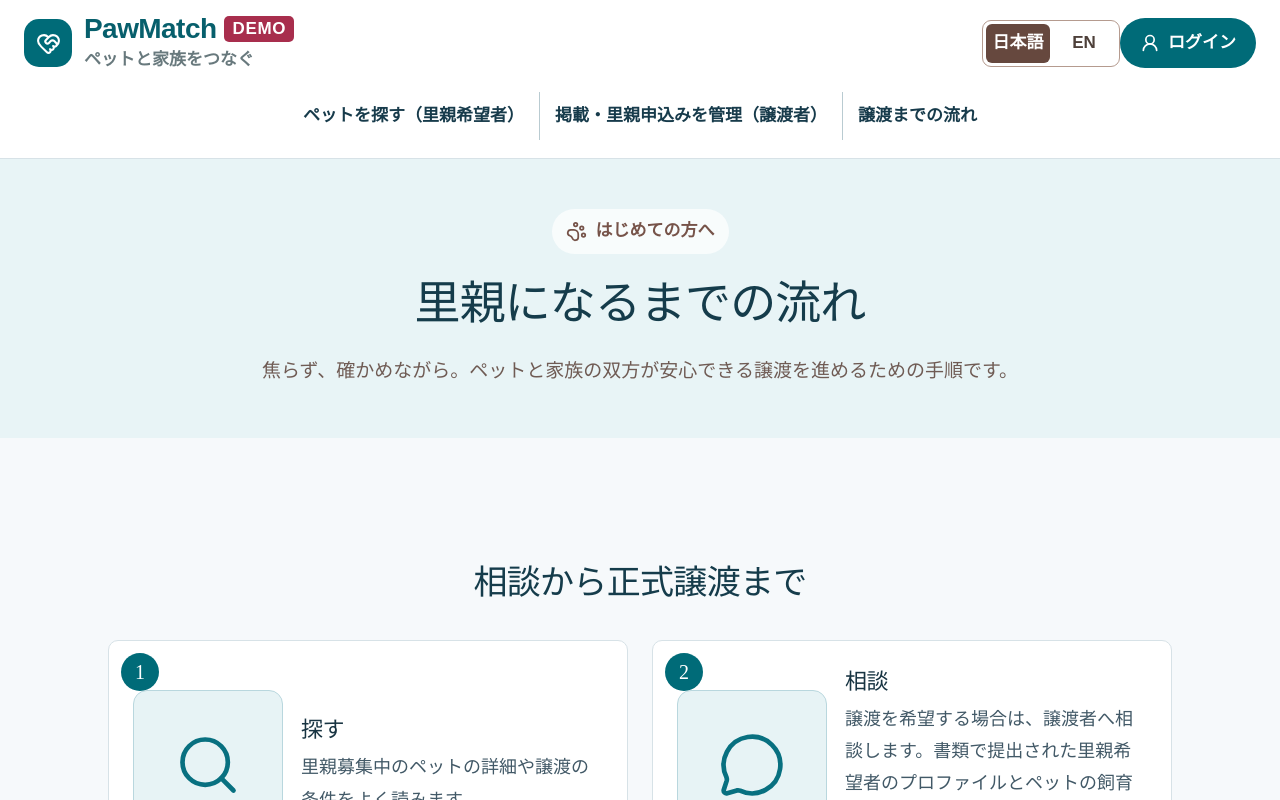
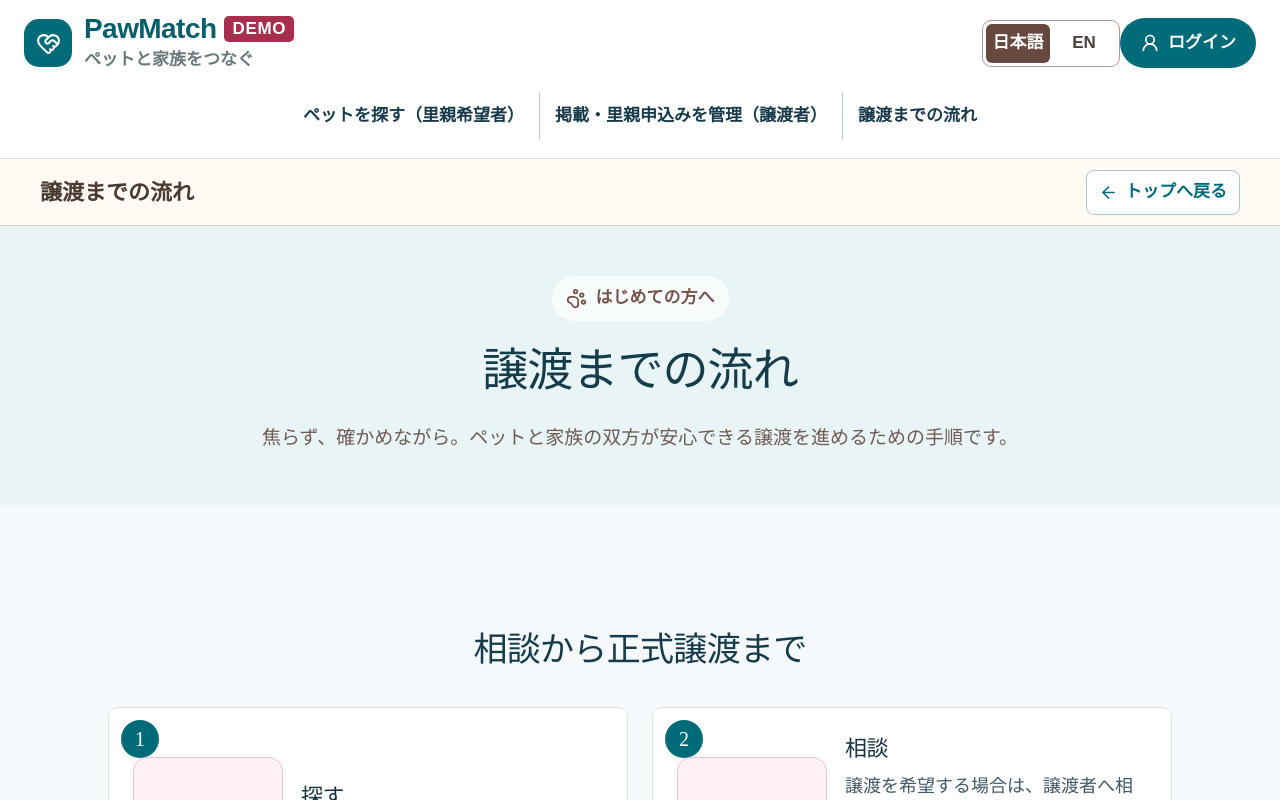
Before and after one commit to SerikaKawano/PawMatch, a Next.js app: page /guide in a window 1280 px wide. Shown: the top 800 px of the page. Built offline with nearby package versions, Linux system fonts and the light colour scheme; no server answers.

Commit message:
Unify adoption guide and add page context navigation

```diff
--- a/app/global-theme.css
+++ b/app/global-theme.css
@@ -410,8 +410,19 @@ small { font-size: 17px; }
 .brand-demo { display: inline-flex; align-items: center; padding: 3px 8px; border-radius: 5px; background: #a82e4d; color: #fff; font: 850 17px/1.2 Arial, sans-serif; letter-spacing: .04em; }
 .quick-search { width: calc(100% - 120px); max-width: 1320px; margin: -18px auto 0; }
 .flow-step-heading { margin-bottom: 8px; }
-.flow-step-icon { display: block; margin: 8px 0 16px; color: #a82e4d; }
+.flow-step-icon { display: block; margin: 8px 0 16px; color: var(--adoption-flow-icon); }
 .flow-section .public-flow article h3 { margin: 0; }
+.guide-step-list .guide-step-art { color: var(--adoption-flow-icon); background: #fff0f3; border-color: #ecc7d1; box-shadow: inset 0 -7px 0 rgba(168, 46, 77, .06); }
+
+/* The title and parent link occupy one consistent row beneath the navigation. */
+:root { --adoption-flow-icon: #a82e4d; }
+.page-context-bar { background: #fffaf4; border-bottom: 1px solid #e2d3c4; }
+.page-context-inner { max-width: 1440px; min-height: 66px; margin: auto; padding: 10px 40px; display: flex; align-items: center; justify-content: space-between; gap: 16px; }
+.page-context-title { font-size: 22px; line-height: 1.35; font-weight: 850; color: #493b32; }
+.page-context-back { min-height: 44px; display: inline-flex; align-items: center; gap: 7px; padding: 7px 12px; border-radius: 8px; color: #006b78; border: 1px solid #a6c9c8; background: white; font-size: 17px; font-weight: 800; }
+.page-context-back:hover, .page-context-back:focus-visible { background: #eaf6f5; border-color: #006b78; }
+.main-shell > .page-context-bar ~ * .back-link { display: none; }
+@media (max-width: 650px) { .page-context-inner { padding: 10px 16px; } .page-context-title { font-size: 19px; } .page-context-back { font-size: 17px; } }
 .language-switch { display: inline-flex; flex: none; gap: 2px; padding: 3px; border: 1px solid #b59b8f; border-radius: 9px; background: #fff; }
 .language-switch button { min-width: 64px; min-height: 39px; border: 0; border-radius: 6px; background: transparent; color: #4e403a; font-size: 17px; font-weight: 800; cursor: pointer; }
 .language-switch button[aria-pressed="true"] { background: #66483e; color: #fff; }
--- a/app/guide/page.tsx
+++ b/app/guide/page.tsx
@@ -5,7 +5,7 @@ import { uiCopy } from "@/lib/ui-copy";
 
 export default function GuidePage() {
   return <div className="guide-page">
-    <section className="guide-hero"><span className="hero-label"><PawPrint size={21} /> はじめての方へ</span><h1>里親になるまでの流れ</h1><p>焦らず、確かめながら。ペットと家族の双方が安心できる譲渡を進めるための手順です。</p></section>
+    <section className="guide-hero"><span className="hero-label"><PawPrint size={21} /> はじめての方へ</span><h1>{uiCopy.adoptionFlow}</h1><p>焦らず、確かめながら。ペットと家族の双方が安心できる譲渡を進めるための手順です。</p></section>
     <main className="guide-main">
       <section className="guide-process"><h2>相談から正式譲渡まで</h2><div className="guide-step-list">{adoptionSteps.map((step, index) => { const Icon = step.icon; return <article key={step.title}><span className="guide-step-number">{index + 1}</span><span className="guide-step-art" aria-hidden="true"><Icon size={68} strokeWidth={1.65} /></span><div><h3>{step.title}</h3><p>{step.text}</p></div></article>; })}</div></section>
 
--- a/app/layout.tsx
+++ b/app/layout.tsx
@@ -10,6 +10,7 @@ import "./navigation.css";
 import "./roles.css";
 import "./global-theme.css";
 import { SiteFooter } from "@/components/SiteFooter";
+import { PageContextBar } from "@/components/PageContextBar";
 
 
 export const metadata: Metadata = {
@@ -24,7 +25,7 @@ export default async function RootLayout({ children }: Readonly<{ children: Reac
       <body data-role={user?.role ?? "guest"}>
         <PublicHeader user={user} />
 
-        <main className="main-shell"><RoleNavigation user={user} />{children}</main>
+        <main className="main-shell"><RoleNavigation user={user} /><PageContextBar role={user?.role ?? null} />{children}</main>
         <SiteFooter />
       </body>
     </html>
--- /dev/null
+++ b/components/PageContextBar.tsx
@@ -0,0 +1,13 @@
+"use client";
+
+import Link from "next/link";
+import { usePathname } from "next/navigation";
+import { ArrowLeft } from "lucide-react";
+import type { DemoUser } from "@/lib/demoUsers";
+import { pageContext } from "@/lib/page-context";
+
+export function PageContextBar({ role }: { role: DemoUser["role"] | null }) {
+  const context = pageContext(usePathname(), role);
+  if (!context) return null;
+  return <nav className="page-context-bar" aria-label="ページの位置"><div className="page-context-inner"><span className="page-context-title">{context.title}</span><Link href={context.backHref} className="page-context-back"><ArrowLeft size={19} />{context.backLabel}</Link></div></nav>;
+}
--- a/lib/i18n.ts
+++ b/lib/i18n.ts
@@ -93,6 +93,25 @@ const english: Record<string, string> = {
   "時間と生活": "Time and daily routine",
   "対象ペット": "Pet",
   "累積・履歴分析を見る": "View cumulative and historical analysis",
+  "ページの位置": "Page location",
+  "トップへ戻る": "Back to home",
+  "マイページへ戻る": "Back to my account",
+  "申込み一覧へ戻る": "Back to applications",
+  "審査進捗へ戻る": "Back to review progress",
+  "里親希望者一覧へ戻る": "Back to adopter list",
+  "研究評価へ戻る": "Back to study evaluation",
+  "ペット一覧へ戻る": "Back to pet listings",
+  "ペットの詳細へ戻る": "Back to pet details",
+  "審査ケースへ戻る": "Back to review case",
+  "相談一覧へ戻る": "Back to enquiries",
+  "研究評価の設定": "Study evaluation settings",
+  "研究評価の結果": "Study evaluation results",
+  "研究評価セッション": "Study evaluation session",
+  "管理記録": "Administrative records",
+  "審査記録": "Review records",
+  "相談の詳細": "Enquiry details",
+  "API案内": "API guide",
+  "アクセスできません": "Access denied",
   "確認待ち": "Awaiting review",
   "未提出": "Not submitted",
   "提出済": "Submitted",
--- /dev/null
+++ b/lib/page-context.ts
@@ -0,0 +1,41 @@
+import type { DemoUser } from "./demoUsers";
+
+type Role = DemoUser["role"] | null;
+export type PageContext = { title: string; backHref: string; backLabel: string };
+
+/** One predictable parent destination per page; never depends on browser history. */
+export function pageContext(pathname: string, role: Role): PageContext | null {
+  if (pathname === "/") return null;
+  const exact: Record<string, PageContext> = {
+    "/login": { title: "ログイン", backHref: "/", backLabel: "トップへ戻る" },
+    "/guide": { title: "譲渡までの流れ", backHref: "/", backLabel: "トップへ戻る" },
+    "/pets": { title: "ペットを探す", backHref: "/", backLabel: "トップへ戻る" },
+    "/dashboard": { title: "マイページ", backHref: "/", backLabel: "トップへ戻る" },
+    "/rehoming": { title: "掲載中のペット一覧", backHref: "/dashboard", backLabel: "マイページへ戻る" },
+    "/rehoming/consultations": { title: "届いた相談", backHref: "/dashboard", backLabel: "マイページへ戻る" },
+    "/reviews": { title: "申込みの確認", backHref: "/dashboard", backLabel: "マイページへ戻る" },
+    "/reviews/progress": { title: "審査進捗ボード", backHref: "/reviews", backLabel: "申込み一覧へ戻る" },
+    "/reviews/consultations": { title: "相談一覧", backHref: "/dashboard", backLabel: "マイページへ戻る" },
+    "/reviews/adopters": { title: "里親希望者の一覧", backHref: "/reviews", backLabel: "申込み一覧へ戻る" },
+    "/reviews/records": { title: "審査記録", backHref: "/dashboard", backLabel: "マイページへ戻る" },
+    "/admin/records": { title: "管理記録", backHref: "/dashboard", backLabel: "マイページへ戻る" },
+    "/admin/analytics": { title: "累積・履歴分析", backHref: "/dashboard", backLabel: "マイページへ戻る" },
+    "/research": { title: "研究評価", backHref: "/dashboard", backLabel: "マイページへ戻る" },
+    "/research/setup": { title: "研究評価の設定", backHref: "/research", backLabel: "研究評価へ戻る" },
+    "/research/results": { title: "研究評価の結果", backHref: "/research", backLabel: "研究評価へ戻る" },
+    "/terms": { title: "利用条件", backHref: "/", backLabel: "トップへ戻る" },
+    "/privacy": { title: "データの取扱い", backHref: "/", backLabel: "トップへ戻る" },
+    "/docs": { title: "API案内", backHref: "/", backLabel: "トップへ戻る" },
+    "/access-denied": { title: "アクセスできません", backHref: "/", backLabel: "トップへ戻る" },
+  };
+  if (exact[pathname]) return exact[pathname];
+  const parts = pathname.split("/").filter(Boolean);
+  if (parts[0] === "pets" && parts.length === 3 && parts[2] === "consult") return { title: "相談内容を入力", backHref: `/pets/${parts[1]}`, backLabel: "ペットの詳細へ戻る" };
+  if (parts[0] === "pets" && parts.length === 2) return { title: "ペットの詳細", backHref: "/pets", backLabel: "ペット一覧へ戻る" };
+  if (parts[0] === "reviews" && parts[1] === "applicants" && parts.length === 3) return { title: "申込者のプロフィール", backHref: `/reviews/${parts[2]}`, backLabel: "審査ケースへ戻る" };
+  if (parts[0] === "reviews" && parts[1] === "adopters" && parts.length === 3) return { title: "里親希望者のプロフィール", backHref: role === "rehomer" ? "/reviews/progress" : "/reviews/adopters", backLabel: role === "rehomer" ? "審査進捗へ戻る" : "里親希望者一覧へ戻る" };
+  if (parts[0] === "reviews" && parts.length === 2) return { title: "審査ケース", backHref: "/reviews/progress", backLabel: "審査進捗へ戻る" };
+  if (parts[0] === "consultations" && parts.length === 2) return { title: "相談の詳細", backHref: role === "adopter" ? "/dashboard#consultations" : role === "rehomer" ? "/rehoming/consultations" : "/reviews/consultations", backLabel: "相談一覧へ戻る" };
+  if (parts[0] === "research" && parts[1] === "session" && parts.length === 3) return { title: "研究評価セッション", backHref: "/research", backLabel: "研究評価へ戻る" };
+  return null;
+}
```
Also changed, not shown: 1 other file (tests, documents, lock files or other folders).
